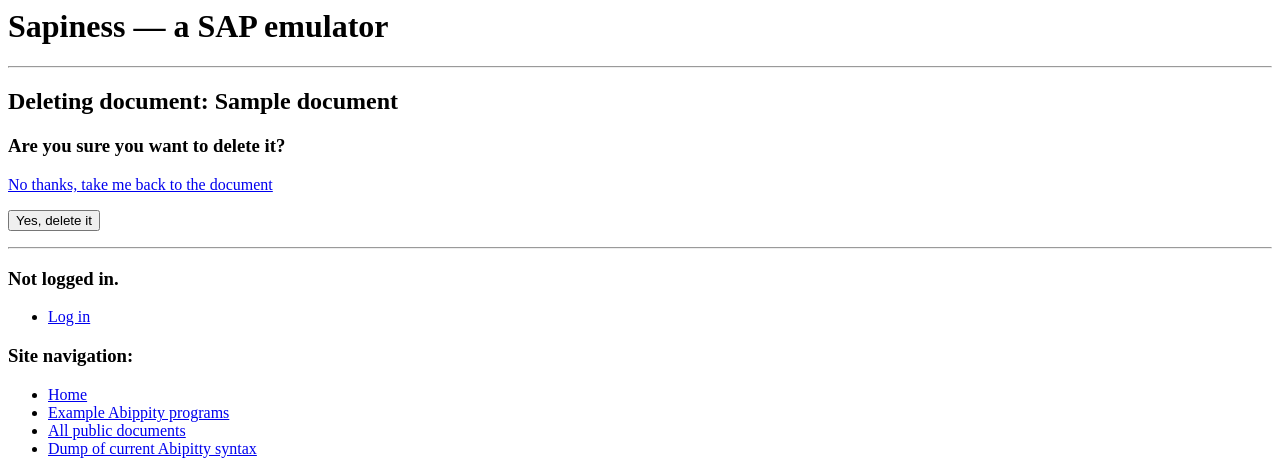
After one commit to bayersglassey/abippity-sapiness, a Django app: page /documents/delete/1/ in a window 1280 px wide. The commit adds this page. Shown: the top 471 px of the page. Run offline with Django 3.2, Linux system fonts and the light colour scheme; tables that the repository leaves empty hold one stand-in row (values such as "Sample post").

Commit message:
sapiness: can delete documents

```diff
--- /dev/null
+++ b/sapiness/documents/templates/documents/delete.html
@@ -0,0 +1,12 @@
+{% extends "base.html" %}
+
+{% block main %}
+    <h2>Deleting document: {{ document }}</h2>
+
+    <h3>Are you sure you want to delete it?</h3>
+    <form method="post" action="">
+        {% csrf_token %}
+        <p><a href="{% url 'documents:detail' document.pk %}">No thanks, take me back to the document</a></p>
+        <p><button type="submit" name="delete">Yes, delete it</button></p>
+    </form>
+{% endblock %}
--- a/sapiness/documents/templates/documents/detail.html
+++ b/sapiness/documents/templates/documents/detail.html
@@ -13,7 +13,7 @@
         [<a href="#TODO">Copy</a>]
         {% if writable %}
             [<a href="#TODO">Edit</a>]
-            [<a href="#TODO">Delete</a>]
+            [<a href="{% url 'documents:delete' document.pk %}">Delete</a>]
         {% endif %}
     </h3>
 
--- a/sapiness/documents/urls.py
+++ b/sapiness/documents/urls.py
@@ -6,6 +6,7 @@ from . import views
 urlpatterns = [
     url(r'^list/?$', views.DocumentListView.as_view(), name='list'),
     url(r'^detail/(?P<pk>[0-9]+)/?$', views.DocumentDetailView.as_view(), name='detail'),
+    url(r'^delete/(?P<pk>[0-9]+)/?$', views.DocumentDeleteView.as_view(), name='delete'),
     url(r'^args_help/?$', views.ArgsHelpView.as_view(), name='args_help'),
     url(r'^keywords_help/?$', views.KeywordsHelpView.as_view(), name='keywords_help'),
 ]
--- a/sapiness/documents/views.py
+++ b/sapiness/documents/views.py
@@ -2,6 +2,7 @@
 import io
 
 from django.http import HttpResponse
+from django.shortcuts import redirect
 from django.db.models import Q
 from django.views.generic import ListView, DetailView
 from django.views.generic import TemplateView
@@ -113,3 +114,20 @@ class DocumentDetailView(DetailView):
         output = output_io.read()
 
         return output
+
+
+class DocumentDeleteView(DetailView):
+    model = Document
+    template_name = 'documents/delete.html'
+    def dispatch(self, request, *args, **kwargs):
+        # From DetailView.get:
+        doc = self.object = self.get_object()
+        context = self.get_context_data(object=self.object)
+
+        # User clicks "Yes, I want to delete it":
+        if 'delete' in request.POST:
+            doc.delete()
+            return redirect('home')
+
+        # From DetailView.get:
+        return self.render_to_response(context)
```
